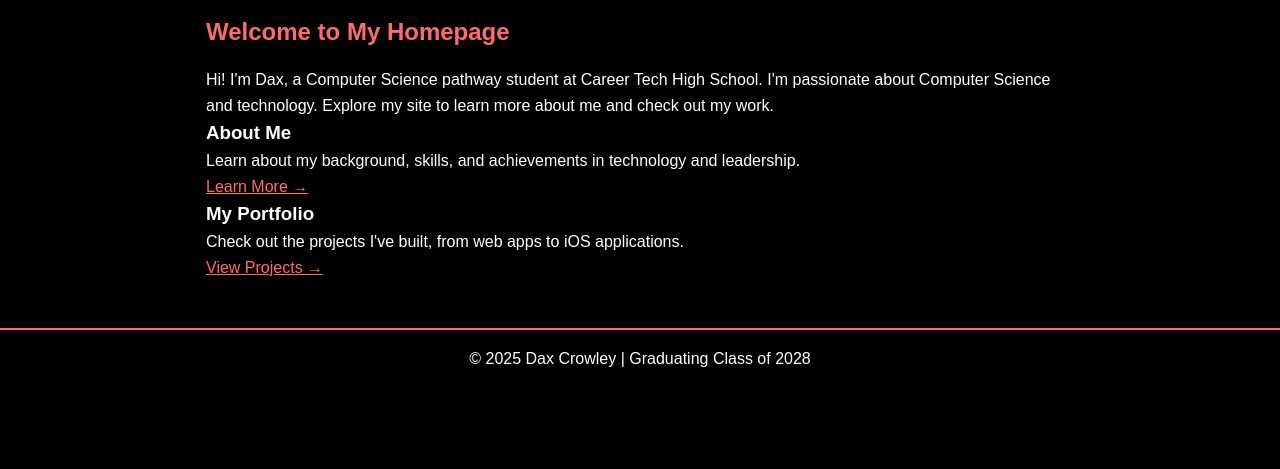
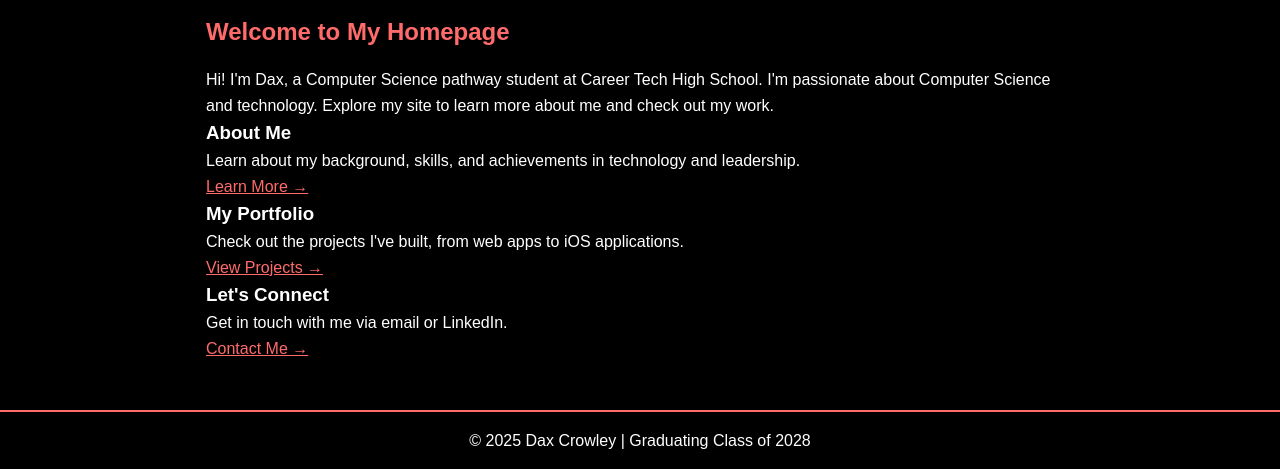
Before and after one commit to Aquakid15/WebDev_Website, a plain HTML site: page index.html in a window 1280 px wide. Shown: the part 389-858 px from the top of the page. Before the commit the page ends 800 px from the top, so only its background shows below. Drawn offline with Linux system fonts and the light colour scheme.

Commit message:
Add Contact card to homepage navigation

```diff
--- a/index.html
+++ b/index.html
@@ -43,6 +43,11 @@
                 <p>Check out the projects I've built, from web apps to iOS applications.</p>
                 <a href="portfolio.html" class="card-link">View Projects →</a>
             </div>
+            <div class="card">
+                <h3>Let's Connect</h3>
+                <p>Get in touch with me via email or LinkedIn.</p>
+                <a href="contact.html" class="card-link">Contact Me →</a>
+            </div>
         </section>
     </main>
 
```
